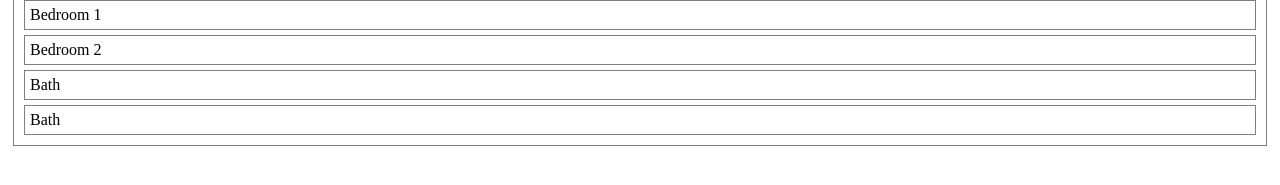
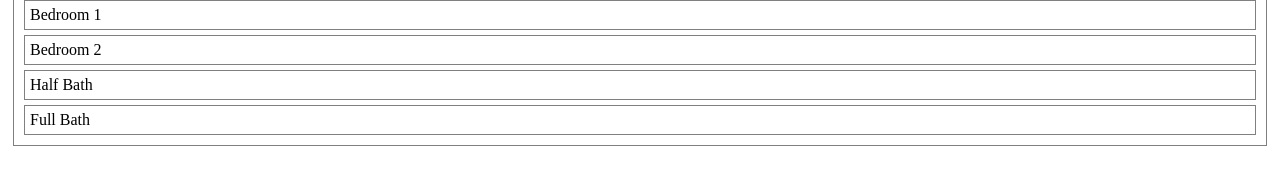
Before and after one commit to CitizenCasual/floorplan-lab, a React (Create React App) app: page / in a window 1280 px wide. Shown: the part 199-384 px from the top of the page. Built offline with nearby package versions, Linux system fonts and the light colour scheme.

Commit message:
add bath keys

```diff
--- a/src/Bath.js
+++ b/src/Bath.js
@@ -1,8 +1,8 @@
 import React from "react";
 
-const Bath = () => {
+const Bath = (props) => {
   return (
-    <div>Bath</div>
+    <div className="bath" id={`${props.size} Bath`}> {props.size} Bath</div>
   )
 }
 
--- a/src/FloorPlan.js
+++ b/src/FloorPlan.js
@@ -12,8 +12,8 @@ const FloorPlan = (props) => {
       <Kitchen />
       <Bedroom bedNum={1} />
       <Bedroom bedNum={2} />
-      <Bath size={'half'} />
-      <Bath size={'full'} />
+      <Bath size={'Half'} />
+      <Bath size={'Full'} />
     </>
   )
 }
```
